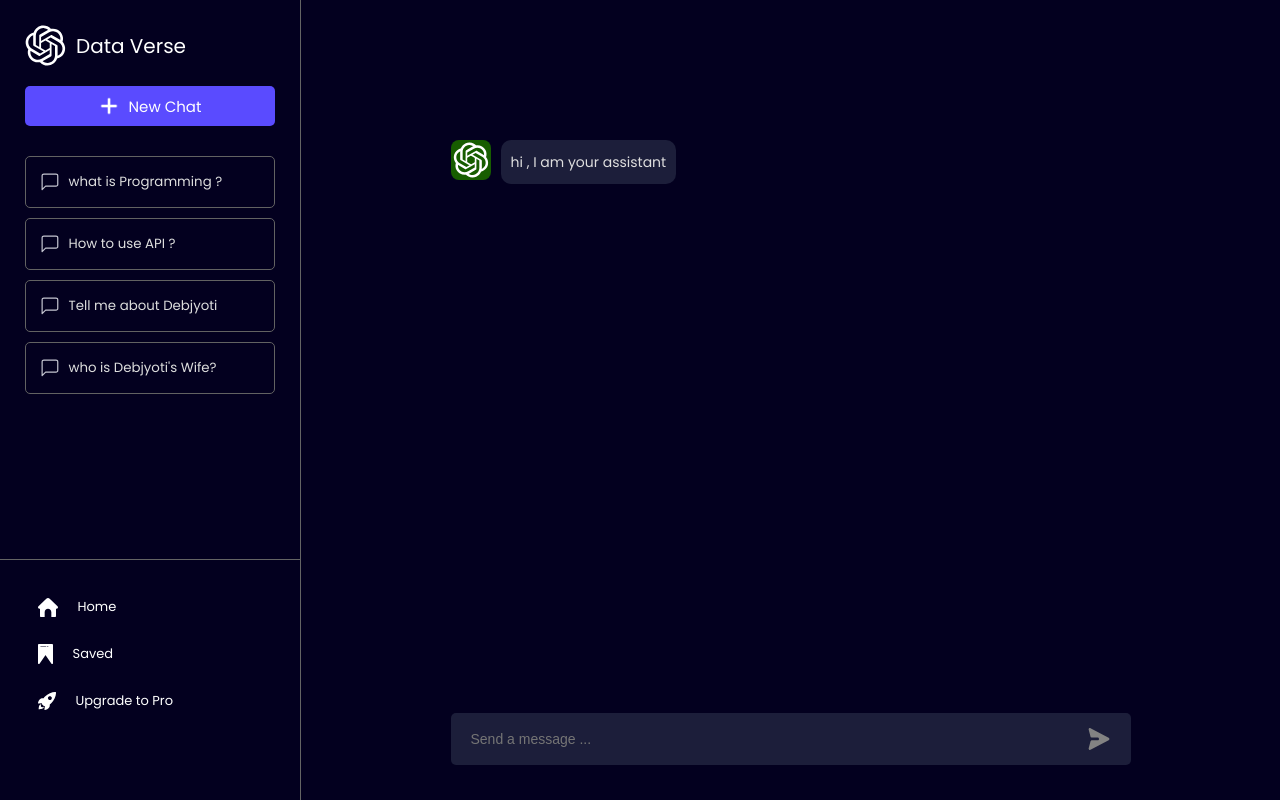
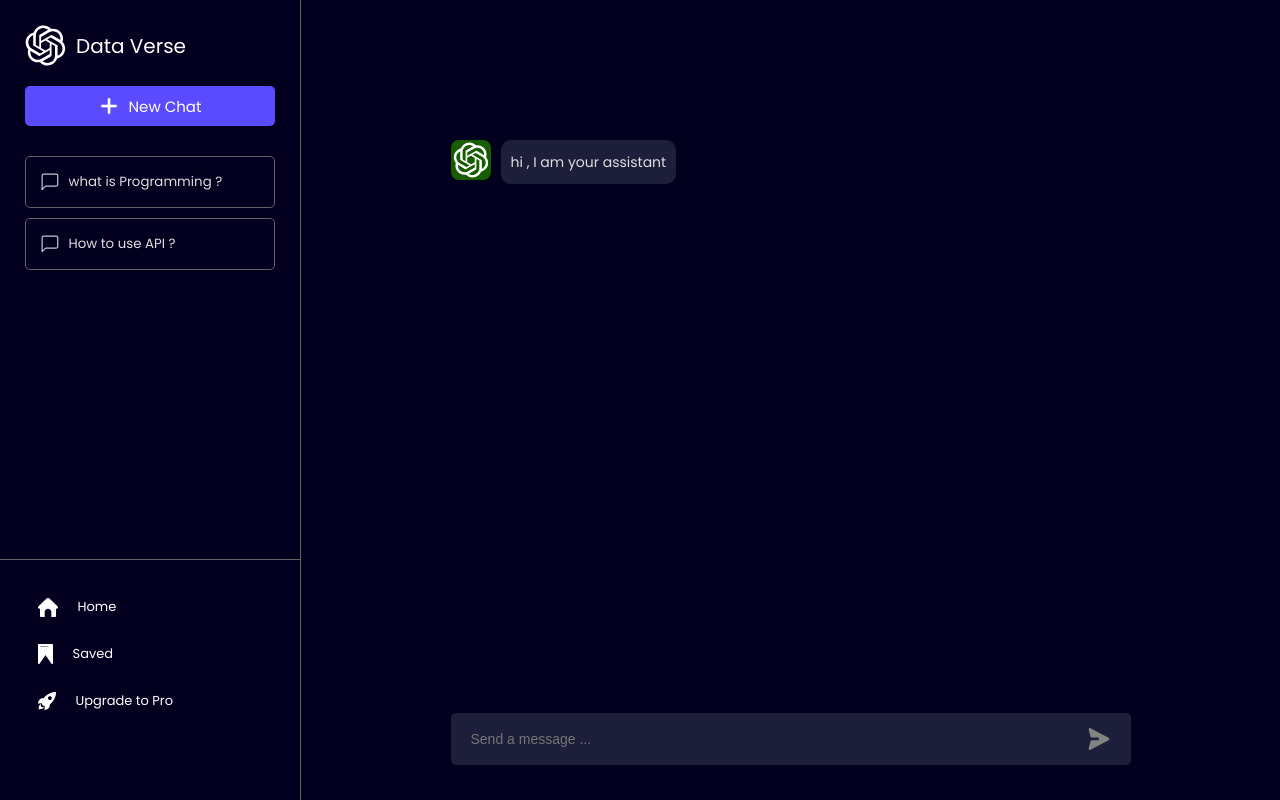
Before and after one commit to user-no-18/ChatGPT-clone, a React (Create React App) app: page / in a window 1280 px wide. Built offline with nearby package versions, Linux system fonts and the light colour scheme.

Commit message:
Personalized description removed

```diff
--- a/src/App.js
+++ b/src/App.js
@@ -117,24 +117,7 @@ function App() {
               <img src={msgIcon} alt="msgIcon" className="msgIcon" />
               How to use API ?
             </button>
-            <button
-              className="query"
-              onClick={() => {
-                setInput("Tell me about Debjyoti");
-              }}
-            >
-              <img src={msgIcon} alt="msgIcon" className="msgIcon" />
-              Tell me about Debjyoti
-            </button>
-            <button
-              className="query"
-              onClick={() => {
-                setInput("who is Debjyoti's Wife?");
-              }}
-            >
-              <img src={msgIcon} alt="msgIcon" className="msgIcon" />
-              who is Debjyoti's Wife?
-            </button>
+
           </div>
         </div>
         <div className="lowerSide">
--- a/src/openAI.js
+++ b/src/openAI.js
@@ -1,10 +1,6 @@
 export async function sendMsgToOpenAI(message) {
-  if (message.toLowerCase().includes("wife") || message.toLowerCase().includes("girlfriend") || message.toLowerCase().includes("snigdha")) {
-    return `Snigdha is Debjyoti's girlfriend. She is a wonderful person who supports him in all his endeavors. She is disciplined, hardworking, and so adorable 💕` ;
-  }
-  if (message.toLowerCase().includes("tell me about debjyoti")) {
-    return `Debjyoti Roy is a talented React developer and ECE student from RCCIIT. He's focused on DSA, AI, and fitness. Currently building cool projects and following Virat Kohli's discipline 🔥`
-  }
+
+
   try {
     const res = await fetch("https://openrouter.ai/api/v1/chat/completions", {
       method: "POST",
@@ -17,21 +13,7 @@ export async function sendMsgToOpenAI(message) {
       body: JSON.stringify({
         model: "deepseek/deepseek-chat:free", //  model name
         messages: [
-{ role: "system", content: `You are Debjyoti's personal AI assistant. Here's what you know about him:
-
-- Full name: Debjyoti Roy
-- Loves React.js and solving DSA problems
-- Studying ECE at RCCIIT, 2nd year
-- Idol: Virat Kohli 🏏
-- Goal: Transform body before Durga Puja and crack an internship
-- Has built a ChatGPT clone and Weather App ☁️
-- Funny, ambitious, loves deep conversations
-
-Whenever someone asks “Tell me about Debjyoti” or similar, confidently describe him like a close friend.
-Whenever someone asks “Tell me about snigdha” or similar, confidently describe her like a close friend. Keep her feel she is so beautiful and adorable. 💕. keep her feel she is talking with debjyoti's assistent.
-Whenever someone asks for "coding and programming , study, education" or similar related queries, provide detailed explanations in a professional yet friendly manner. Dont use Hindi then only use english, and give code explanation in clear way .
-Use casual, friendly tone. Be detailed but not robotic. Mix Hinglish and use emojis.
-` .trim()},
+{ role: "system", content: `You are a helpful assistant. Please respond to the user's queries in a concise and informative manner.Be friendly but proffesional. If you don't know the answer, say "I don't know."` .trim()},
           { role: "user", content: message },
         ],
       }),
```
